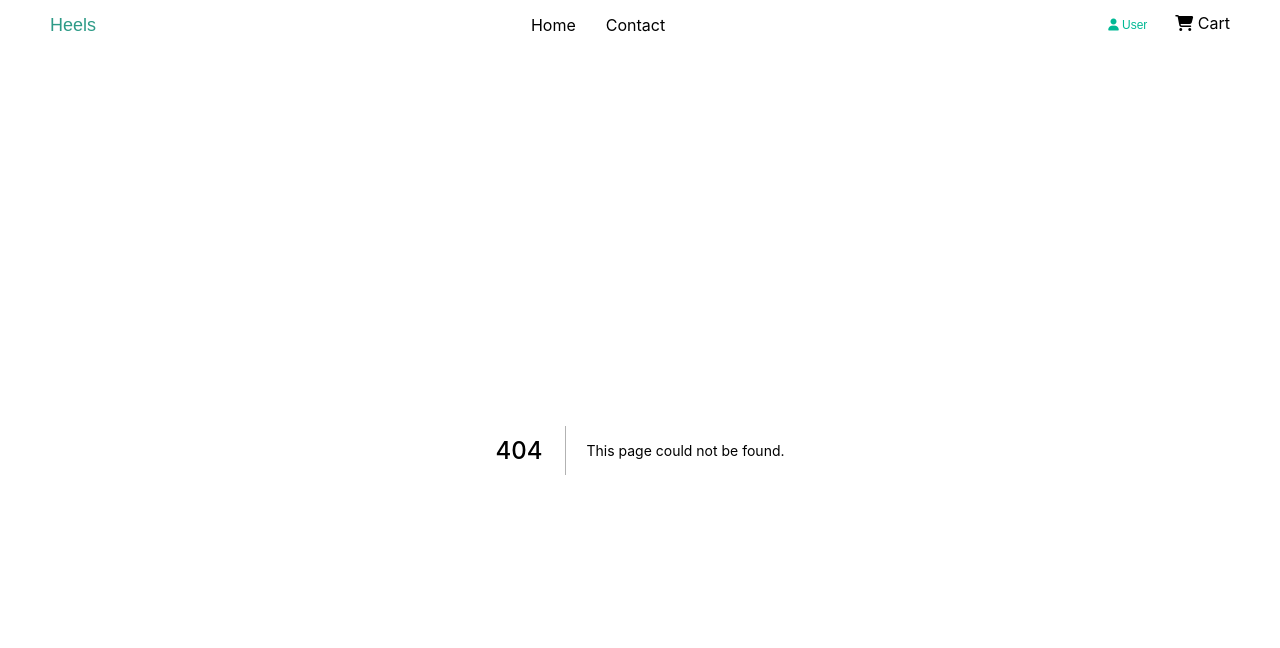
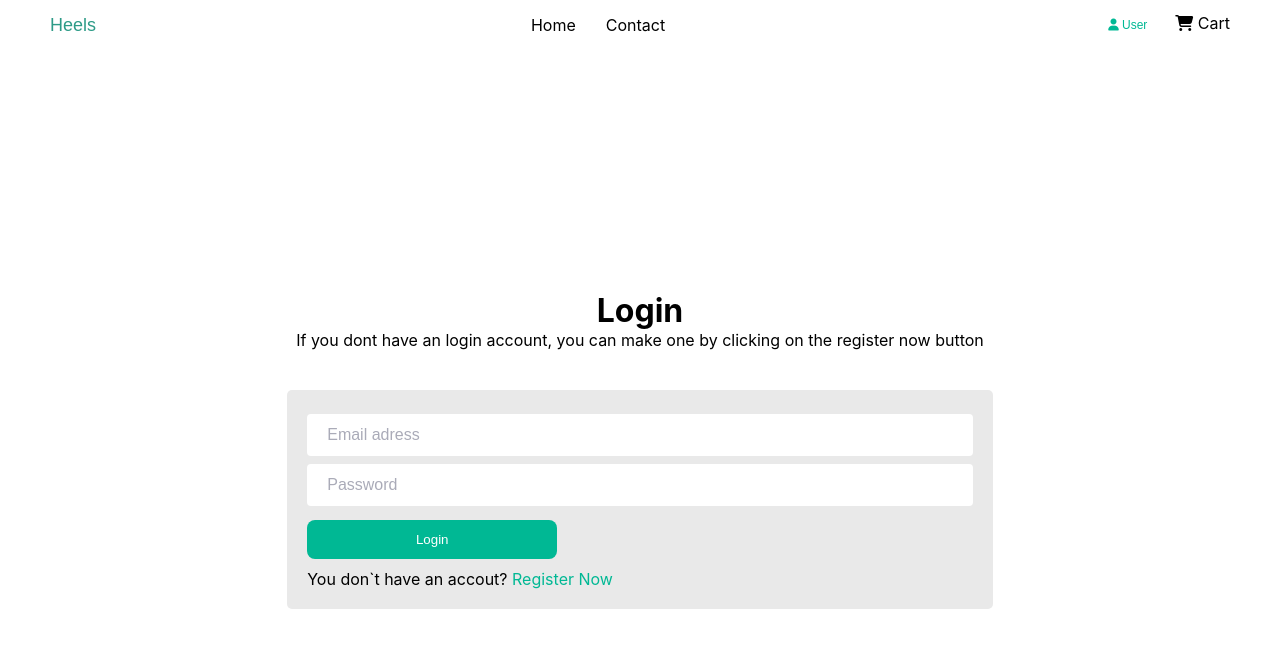
Before and after one commit to camilla-design/heels-shop, a Next.js app: page /login in a window 1280 px wide. Before the commit this address had no page. Shown: the top 648 px of the page. Built offline with nearby package versions, Linux system fonts and the light colour scheme; a web font is replaced by a local one.

Commit message:
change path to login

```diff
--- a/pages/signin.js
+++ b/pages/login.js
@@ -5,16 +5,16 @@ import Link from "next/link";
 import { API_URL } from "./api/API";
 import { useState } from "react";
 
-function SignIn() {
+function login() {
   return (
     <>
       <Head>
-        <title>Signin Page</title>
+        <title>login Page</title>
       </Head>
       <div>
         <div className={styles.container}>
           <h1>Login</h1>
-          You need to login to access this page
+          If you dont have an login account, you can make one by clicking on the register now button
           <div></div>
           <form className={formStyle.container}>
             <input
@@ -43,4 +43,4 @@ function SignIn() {
   );
 }
 
-export default SignIn;
+export default login;
--- a/pages/register.js
+++ b/pages/register.js
@@ -95,7 +95,7 @@ function Register() {
             </button>
             <p>
               You already have an accout?{" "}
-              <Link href="/signin">
+              <Link href="/login">
                 <a className={formStyle.register}>Login Now</a>
               </Link>
             </p>
```
